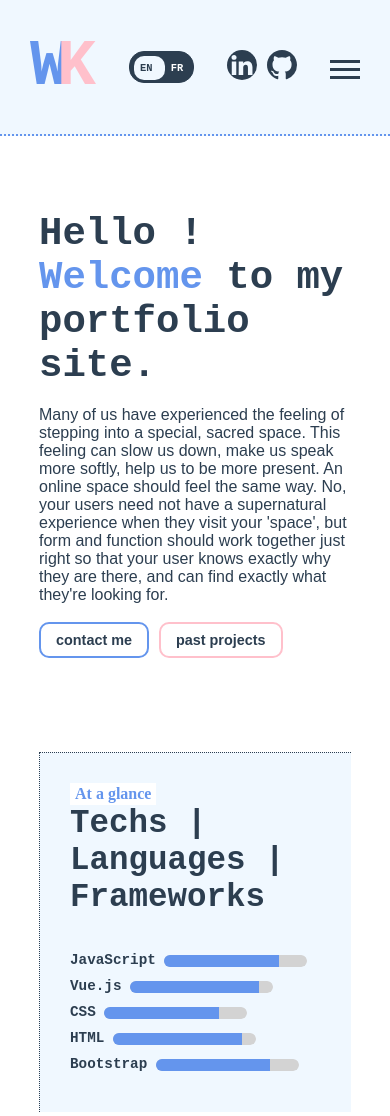
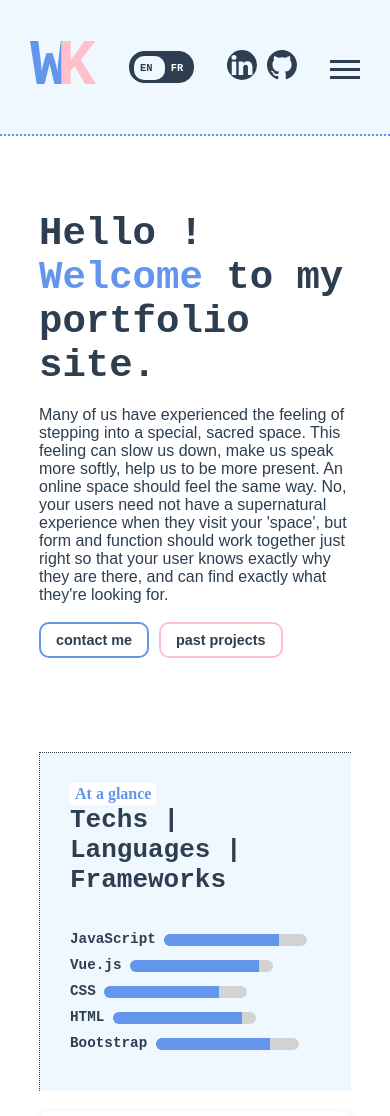
Before and after one commit to wktatschl/wktatschl.github.io, a Vue app: page / in a window 390 px wide. Shown: the top 1116 px of the page. Built offline with nearby package versions, Linux system fonts and the light colour scheme; a web font is replaced by a local one.

Commit message:
some small responsivenss improvements

```diff
--- a/src/views/HomeView.vue
+++ b/src/views/HomeView.vue
@@ -134,11 +134,11 @@
 }
 
 .hero-img img {
-  height: 400px;
-  width: 400px;
+  height: 420px;
+  width: 420px;
   margin-top: 40px;
   border-radius: 50%;
-  outline: 2px dotted #FFC0CB;
+  /* outline: 2px dotted #FFC0CB; */
   padding: 5px;
 }
 
@@ -332,7 +332,7 @@
 }
 
 
-@media screen and (max-width: 1000px) {
+@media screen and (max-width: 1024px) {
   .hero-img-container {
     display: none;
   }
@@ -347,6 +347,10 @@
 
   .recent-project, .exp-overview {
     width: calc(50% - 10px)
+  }
+
+  .exp-overview h2 {
+    font-size: 2em;
   }
 }
 
```
Also changed, not shown: 1 other file (tests, documents, lock files or other folders).
